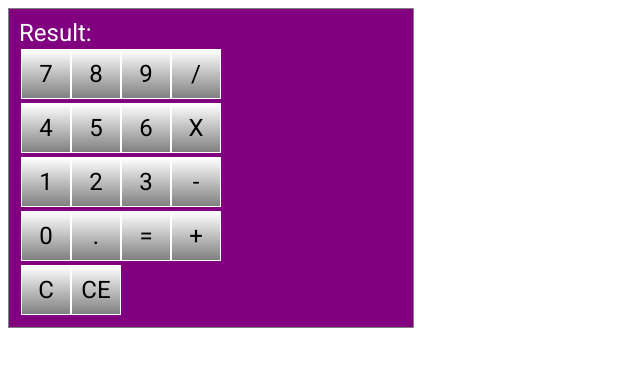
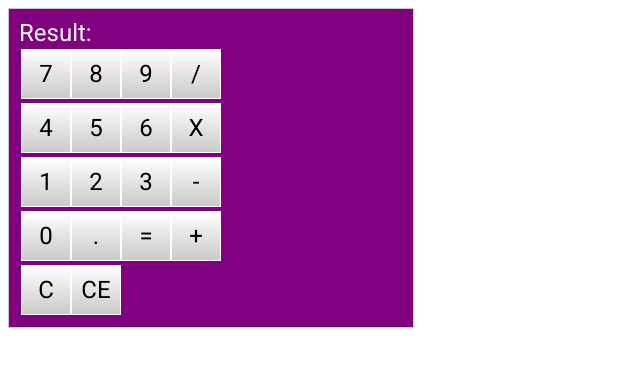
Before and after one commit to Malejni/calc, an Angular app: page / in a window 1280 px wide. Shown: the top 366 px of the page, without its empty margins (0-640 px from the left). Built offline with nearby package versions, Linux system fonts and the light colour scheme.

Commit message:
changed gradient color

```diff
--- a/src/app/calculator/calculator.component.scss
+++ b/src/app/calculator/calculator.component.scss
@@ -7,7 +7,7 @@
 .calc {
     background-color: purple;
     width: 32%;
-    border: 1px solid grey;
+    border: 1px solid #cbc9c9;
 }
 
 .result {
@@ -33,5 +33,5 @@ button {
     width: 50px;
     // background-color: purple;
     border: 1px solid white;
-    background: linear-gradient(180deg, white, gray);
+    background: linear-gradient(180deg, white, #cbc9c9);
 }
```
